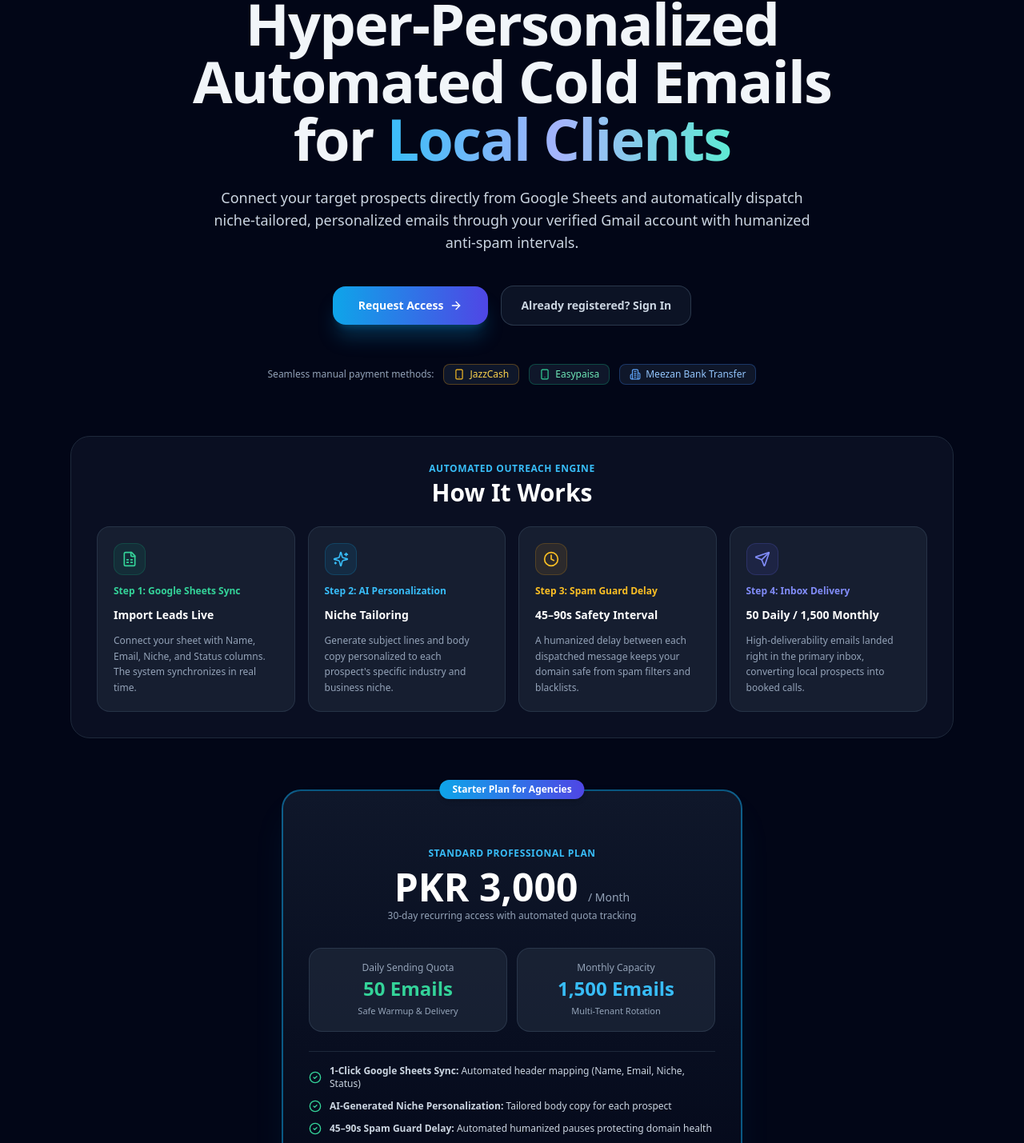
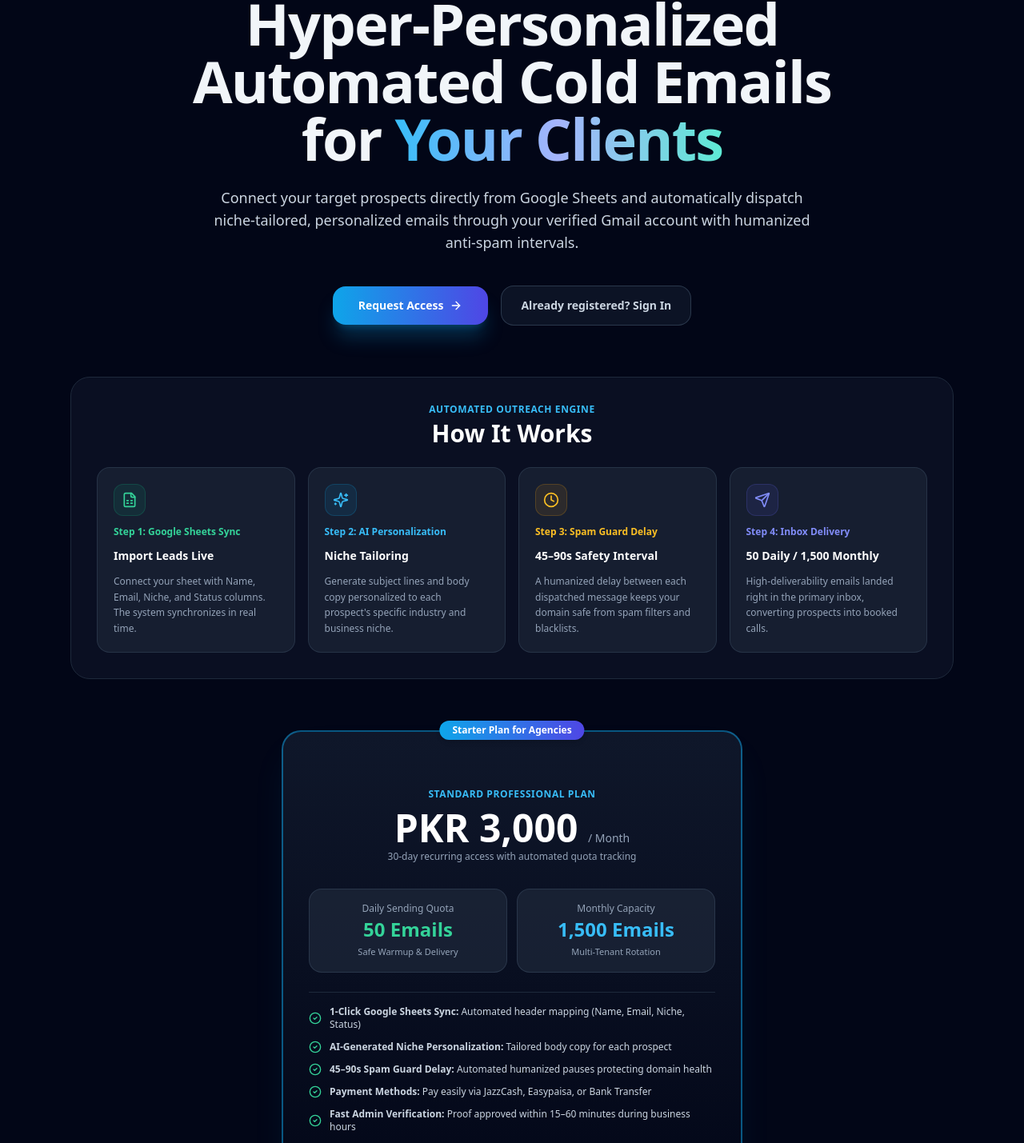
Before and after one commit to nadeemanjum273-cmd/Ai-email-automation, a Next.js app: page / in a window 1280 px wide. Shown: the part 259-1688 px from the top of the page at 80% size. Built offline with nearby package versions, Linux system fonts and the light colour scheme.

Commit message:
Remove manual payment badges bar, remove word 'Local' across landing and dashboard

```diff
--- a/app/api/campaign/start/route.ts
+++ b/app/api/campaign/start/route.ts
@@ -163,7 +163,7 @@ export async function POST(req: Request) {
 
           const item = leads[idx];
           const prospectName = item.lead.name || 'Prospect';
-          const prospectCompany = item.lead.company || item.lead.niche || 'Local Business';
+          const prospectCompany = item.lead.company || item.lead.niche || 'Target Business';
           const recipientEmail = item.lead.email || '';
 
           // Step 1: Personalizing Email with Gemini AI
--- a/app/page.tsx
+++ b/app/page.tsx
@@ -42,7 +42,7 @@ export default function HomePage() {
                 SaaS Platform
               </span>
             </div>
-            <p className="text-xs text-slate-400 hidden sm:block">Automated Cold Email Outreach for Local Clients</p>
+            <p className="text-xs text-slate-400 hidden sm:block">Automated Cold Email Outreach for Clients</p>
           </div>
         </div>
 
@@ -71,7 +71,7 @@ export default function HomePage() {
           <h1 className="text-4xl sm:text-6xl lg:text-7xl font-black tracking-tight leading-tight sm:leading-snug text-slate-100">
             Hyper-Personalized Automated Cold Emails for{' '}
             <span className="text-transparent bg-clip-text bg-gradient-to-r from-sky-400 via-indigo-300 to-teal-300">
-              Local Clients
+              Your Clients
             </span>
           </h1>
 
@@ -96,20 +96,6 @@ export default function HomePage() {
             >
               <span>Already registered? Sign In</span>
             </Link>
-          </div>
-
-          {/* Payment Providers Bar */}
-          <div className="pt-6 flex flex-wrap items-center justify-center gap-3 text-xs text-slate-400">
-            <span>Seamless manual payment methods:</span>
-            <span className="inline-flex items-center gap-1.5 px-3 py-1 rounded-lg bg-slate-900 border border-amber-500/30 text-amber-300">
-              <Smartphone className="w-3.5 h-3.5 text-amber-400" /> JazzCash
-            </span>
-            <span className="inline-flex items-center gap-1.5 px-3 py-1 rounded-lg bg-slate-900 border border-emerald-500/30 text-emerald-300">
-              <Smartphone className="w-3.5 h-3.5 text-emerald-400" /> Easypaisa
-            </span>
-            <span className="inline-flex items-center gap-1.5 px-3 py-1 rounded-lg bg-slate-900 border border-blue-500/30 text-blue-300">
-              <Building2 className="w-3.5 h-3.5 text-blue-400" /> Meezan Bank Transfer
-            </span>
           </div>
         </section>
 
@@ -165,7 +151,7 @@ export default function HomePage() {
               <div className="text-xs font-bold text-indigo-400">Step 4: Inbox Delivery</div>
               <h4 className="text-sm font-bold text-white">50 Daily / 1,500 Monthly</h4>
               <p className="text-xs text-slate-400 leading-relaxed">
-                High-deliverability emails landed right in the primary inbox, converting local prospects into booked calls.
+                High-deliverability emails landed right in the primary inbox, converting prospects into booked calls.
               </p>
             </div>
           </div>
@@ -219,7 +205,7 @@ export default function HomePage() {
               </div>
               <div className="flex items-center gap-2.5">
                 <CheckCircle2 className="w-4 h-4 text-emerald-400 shrink-0" />
-                <span><strong>Local Payment Methods:</strong> Pay easily via JazzCash, Easypaisa, or Local Bank Transfer</span>
+                <span><strong>Payment Methods:</strong> Pay easily via JazzCash, Easypaisa, or Bank Transfer</span>
               </div>
               <div className="flex items-center gap-2.5">
                 <CheckCircle2 className="w-4 h-4 text-emerald-400 shrink-0" />
--- a/components/CampaignSetup.tsx
+++ b/components/CampaignSetup.tsx
@@ -34,7 +34,7 @@ export function CampaignSetup({ isGoogleConnected, remainingDailyQuota }: Campai
   const [columnStatus, setColumnStatus] = useState('');
 
   // Step C: Subject & Body Templates
-  const [campaignTitle, setCampaignTitle] = useState('Local Business Outreach Campaign');
+  const [campaignTitle, setCampaignTitle] = useState('Client Outreach Campaign');
   const [subjectTemplate, setSubjectTemplate] = useState('Quick question regarding {{Company}}');
   const [bodyTemplate, setBodyTemplate] = useState(
     'Hi {{Name}},\n\nI was looking through {{Company}} and noticed your focus on {{Niche}}. We recently helped several similar businesses increase client acquisition with personalized outreach.\n\nWould you be open to a quick 5-minute chat sometime this week?\n\nBest regards,\nGrowth Outreach Team'
--- a/components/admin/requests-table.tsx
+++ b/components/admin/requests-table.tsx
@@ -234,7 +234,7 @@ export function RequestsTable({ initialRequests }: RequestsTableProps) {
             <option value="all">All Payment Methods</option>
             <option value="jazzcash">JazzCash</option>
             <option value="easypaisa">Easypaisa</option>
-            <option value="bank transfer">Local Bank Transfer</option>
+            <option value="bank transfer">Bank Transfer</option>
           </select>
         </div>
       </div>
```
